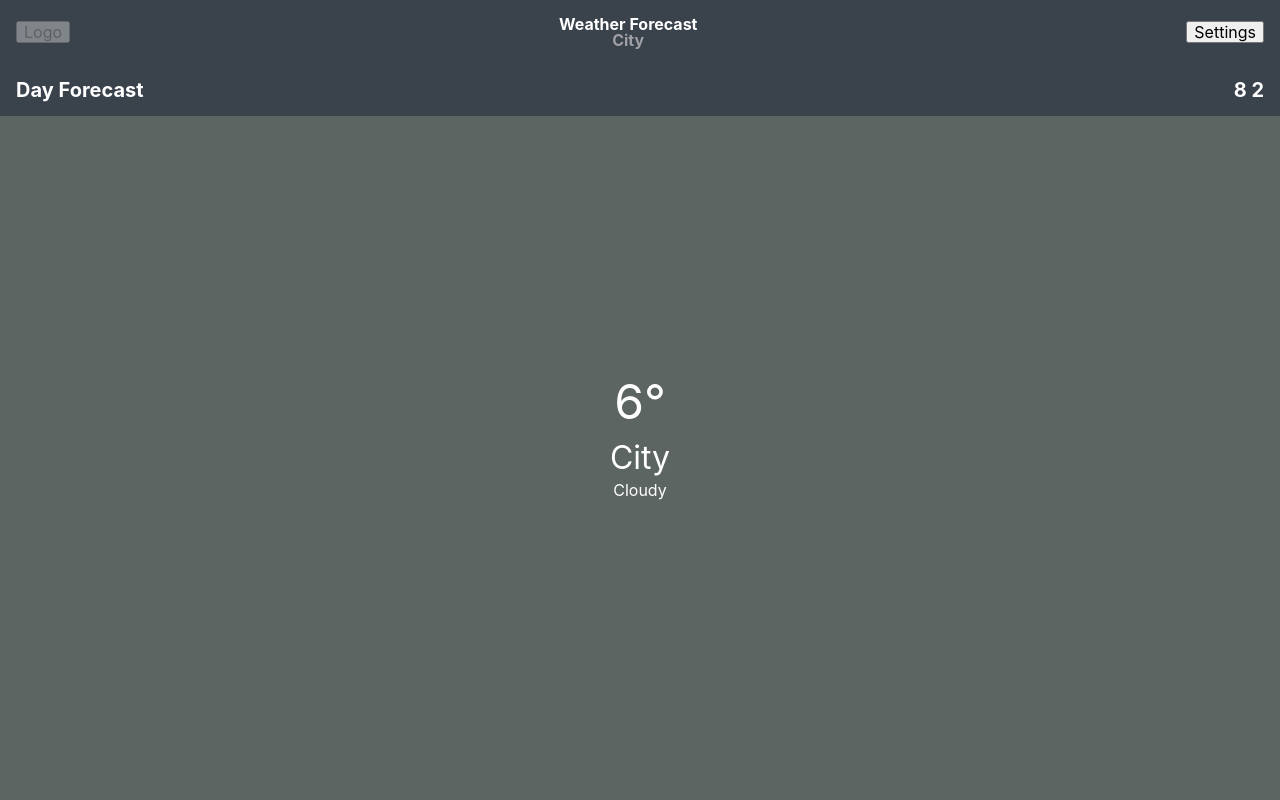
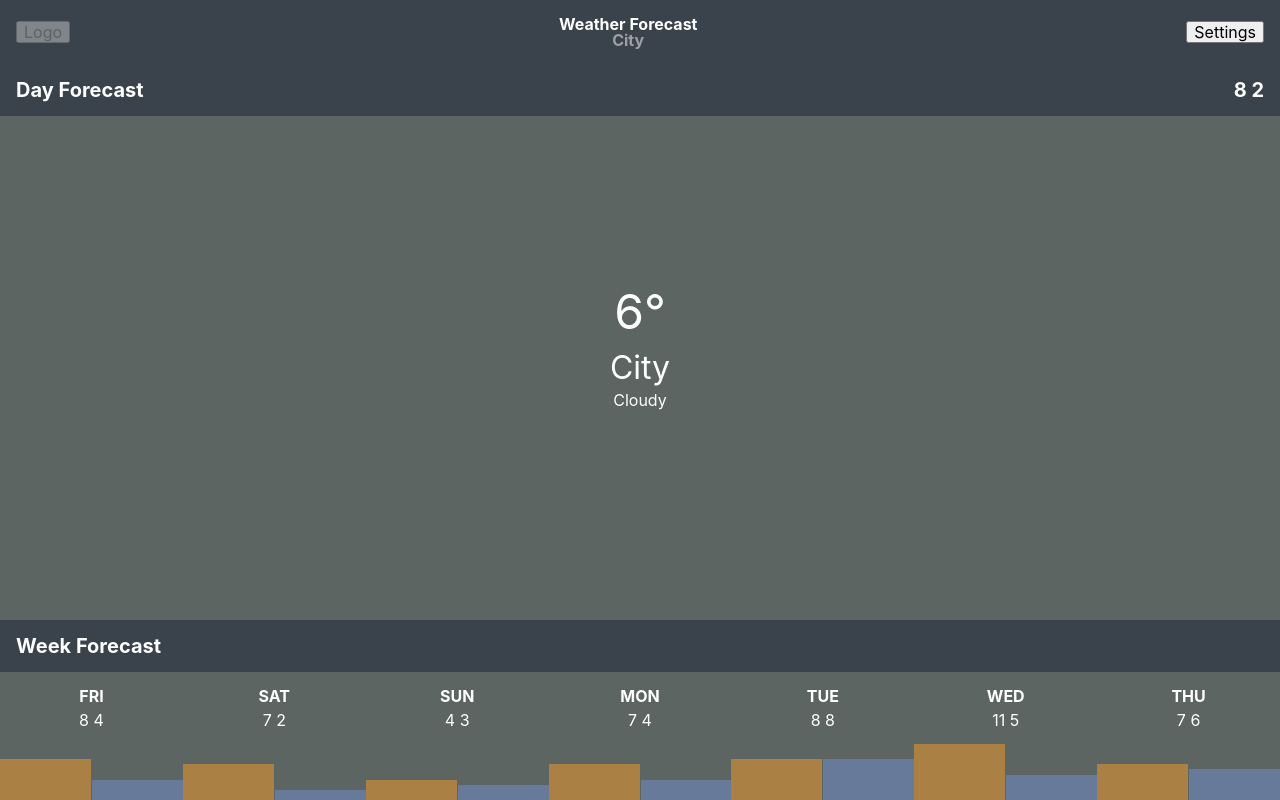
Before and after one commit to kazparaz/nordcode-test, a Next.js app: page / in a window 1280 px wide. Built offline with nearby package versions, Linux system fonts and the light colour scheme.

Commit message:
Initial render of week forecast

```diff
--- a/src/components/DayForecast/DayForecast.module.scss
+++ b/src/components/DayForecast/DayForecast.module.scss
@@ -2,7 +2,7 @@
 
 .wrapper {
   padding-bottom: 5vh;
-  background: $color-darkGreen;
+  background: $color-tempBackground;
 }
 
 .temperature {
--- a/src/components/Flex.tsx
+++ b/src/components/Flex.tsx
@@ -10,7 +10,7 @@ export const Flex = (props: {
   justifyItems?: CSSProperties['justifyItems']
   alignContent?: CSSProperties['alignContent']
   alignItems?: CSSProperties['alignItems']
-  gap?: number
+  gap?: string
   children: React.ReactNode
 }): JSX.Element => {
   const TagName = props.as ?? 'div'
@@ -26,7 +26,7 @@ export const Flex = (props: {
         justifyItems: props.justifyItems,
         alignContent: props.alignContent,
         alignItems: props.alignItems,
-        gap: props.gap ? `${props.gap}rem` : undefined,
+        gap: props.gap ? props.gap : undefined,
       }}
     >
       {props.children}
--- a/src/components/Header/Header.tsx
+++ b/src/components/Header/Header.tsx
@@ -8,7 +8,7 @@ export const Header = (): JSX.Element => {
       className={styles.header}
       alignItems='center'
       justifyContent='space-between'
-      gap={1}
+      gap='1rem'
     >
       <button disabled>Logo</button>
 
--- a/src/components/WeatherApp.tsx
+++ b/src/components/WeatherApp.tsx
@@ -3,6 +3,7 @@ import { DayForecast } from './DayForecast/DayForecast'
 import { DocumentHead } from './DocumentHead'
 import { Flex } from './Flex'
 import { Header } from './Header/Header'
+import { WeekForecast } from './WeekForecast/WeekForecast'
 
 export const WeatherApp = (): JSX.Element => {
   return (
@@ -12,6 +13,7 @@ export const WeatherApp = (): JSX.Element => {
 
       <Flex as='main' flexDirection='column' className={commonStyles.flexGrow}>
         <DayForecast />
+        <WeekForecast />
       </Flex>
     </Flex>
   )
--- /dev/null
+++ b/src/components/WeekForecast/WeekForecast.module.scss
@@ -0,0 +1,37 @@
+@import '../../styles/vars';
+
+.itemsWrapper {
+  background: $color-tempBackground;
+}
+
+.item {
+  flex-basis: 0;
+  flex-grow: 1;
+  text-align: center;
+}
+
+.itemDay {
+  font-size: 1rem;
+  margin: 1rem 0 0.5rem;
+}
+
+.itemTemperature {
+  margin-bottom: 1rem;
+}
+
+.itemBarsWrapper {
+  height: 7vh;
+}
+
+.itemBarDay,
+.itemBarNight {
+  width: 50%;
+}
+
+.itemBarDay {
+  background: $color-tempBarDay;
+}
+
+.itemBarNight {
+  background: $color-tempBarNight;
+}
--- /dev/null
+++ b/src/components/WeekForecast/WeekForecast.tsx
@@ -0,0 +1,77 @@
+import commonStyles from '../../styles/common.module.scss'
+import { Flex } from '../Flex'
+import styles from './WeekForecast.module.scss'
+
+const forecast = [
+  {
+    day: 'FRI',
+    temperature: [8, 4],
+  },
+  {
+    day: 'SAT',
+    temperature: [7, 2],
+  },
+  {
+    day: 'SUN',
+    temperature: [4, 3],
+  },
+  {
+    day: 'MON',
+    temperature: [7, 4],
+  },
+  {
+    day: 'TUE',
+    temperature: [8, 8],
+  },
+  {
+    day: 'WED',
+    temperature: [11, 5],
+  },
+  {
+    day: 'THU',
+    temperature: [7, 6],
+  },
+] as const
+
+export const WeekForecast = (): JSX.Element => {
+  const highestTemperature = forecast.reduce(
+    (acc, item) => Math.max(acc, ...item.temperature),
+    0
+  )
+  return (
+    <section>
+      <h2 className={commonStyles.sectionTitle}>Week Forecast</h2>
+
+      <Flex className={styles.itemsWrapper}>
+        {forecast.map((item) => (
+          <div key={item.day} className={styles.item}>
+            <h3 className={styles.itemDay}>{item.day}</h3>
+
+            <p className={styles.itemTemperature}>
+              {item.temperature[0]} {item.temperature[1]}
+            </p>
+
+            <Flex
+              className={styles.itemBarsWrapper}
+              alignItems='flex-end'
+              gap='1px'
+            >
+              {[
+                { className: styles.itemBarDay, value: item.temperature[0] },
+                { className: styles.itemBarNight, value: item.temperature[1] },
+              ].map((bar) => (
+                <div
+                  key={bar.className}
+                  className={bar.className}
+                  style={{
+                    height: `${(bar.value / highestTemperature) * 100}%`,
+                  }}
+                />
+              ))}
+            </Flex>
+          </div>
+        ))}
+      </Flex>
+    </section>
+  )
+}
--- a/src/styles/vars.scss
+++ b/src/styles/vars.scss
@@ -2,4 +2,6 @@ $color-white: #fff;
 $color-gray: #9fa0a5;
 $color-blue: #54c9f9;
 $color-darkBlue: #3a424c;
-$color-darkGreen: #5c6561;
+$color-tempBackground: #5c6561;
+$color-tempBarDay: #aa8045;
+$color-tempBarNight: #687a9a;
```
